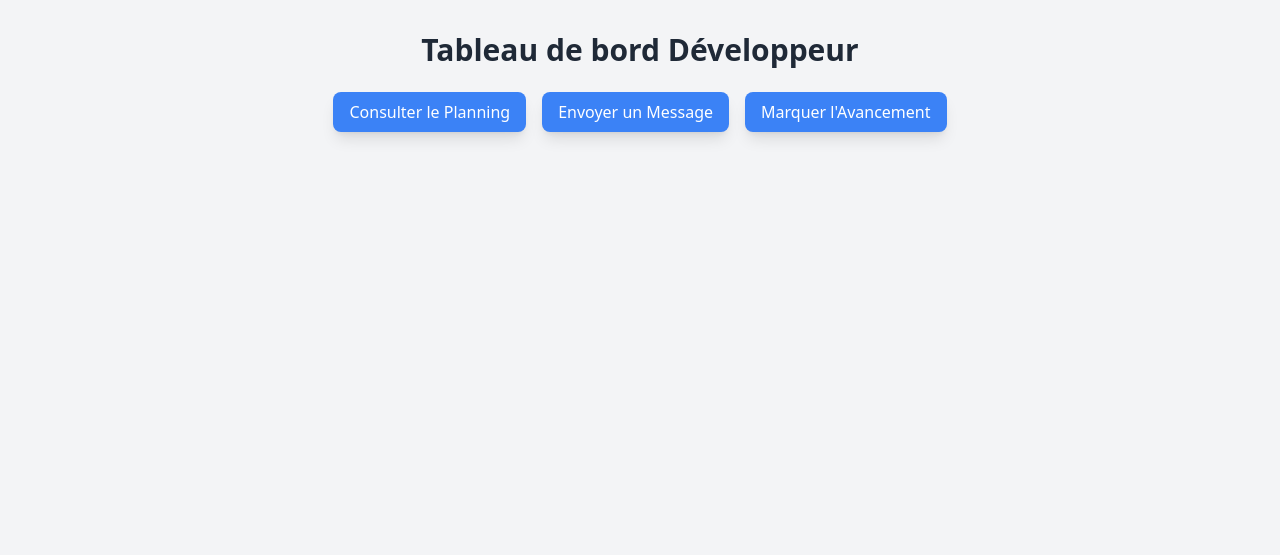
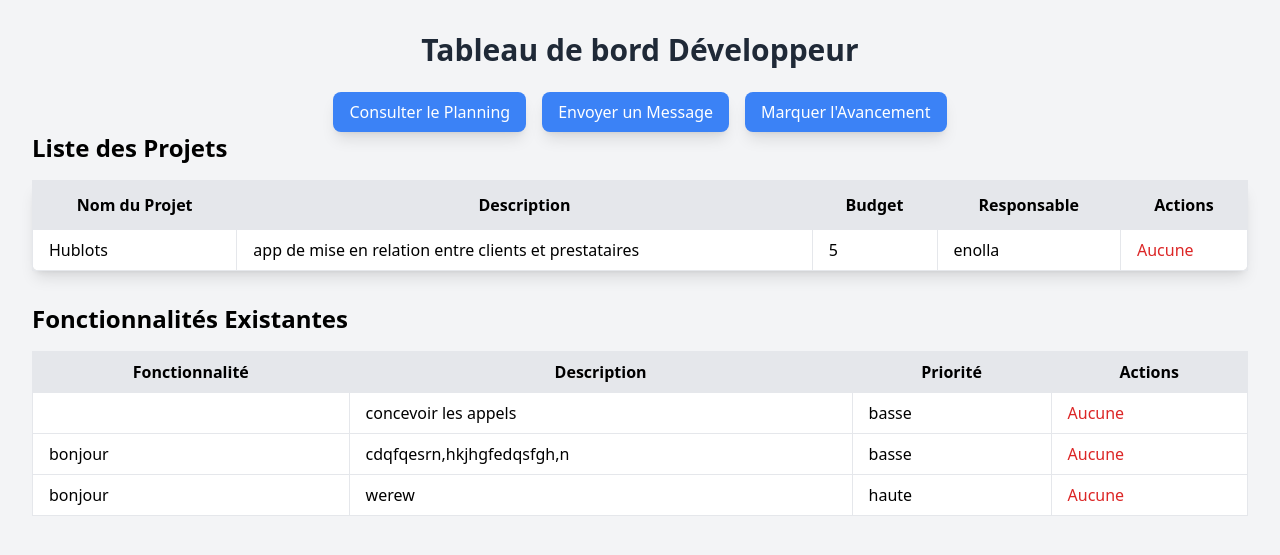
Before and after one commit to djklive/planit_project, a PHP site: page /developpeur_dashboard.php in a window 1280 px wide. Shown: the top 555 px of the page. Run offline with PHP 8.4, Linux system fonts and the light colour scheme; a user stored in the database is signed in; data comes from the database, SQL or seed files in the repository; some libraries are stand-ins or nearby versions.

Commit message:
feature add: interface developpeur, product_blacklog_fonctionnalite,product_owner_dashboard.php

```diff
--- a/admin/developpeur_dashboard.php
+++ b/admin/developpeur_dashboard.php
@@ -6,6 +6,15 @@ if ($_SESSION['role'] !== 'developpeur') {
     header('Location: login.php');
     exit();
 }
+
+// Récupérer les projets depuis la base de données
+$stmt_projets = $pdo->query("SELECT * FROM projets");
+$projets_Admin = $stmt_projets->fetchAll(PDO::FETCH_ASSOC);
+
+$stmt_fonctionnalite = $pdo->query("SELECT * FROM product_backlog");
+$fonctionnalites = $stmt_fonctionnalite->fetchAll(PDO::FETCH_ASSOC);
+
+
 ?>
 
 <!DOCTYPE html>
@@ -21,10 +30,73 @@ if ($_SESSION['role'] !== 'developpeur') {
         <h1 class="text-3xl font-bold mb-6 text-center text-gray-800">Tableau de bord Développeur</h1>
 
         <div class="flex justify-center space-x-4">
+            <!-- <a href="developpeur_dashboard.php" class="bg-blue-500 text-white px-4 py-2 rounded-lg shadow-lg hover:bg-blue-600 transition duration-200">Differentes listes</a> -->
+
             <a href="consulter_planning.php" class="bg-blue-500 text-white px-4 py-2 rounded-lg shadow-lg hover:bg-blue-600 transition duration-200">Consulter le Planning</a>
             <a href="messaging.php" class="bg-blue-500 text-white px-4 py-2 rounded-lg shadow-lg hover:bg-blue-600 transition duration-200">Envoyer un Message</a>
             <a href="marquer_avancement.php" class="bg-blue-500 text-white px-4 py-2 rounded-lg shadow-lg hover:bg-blue-600 transition duration-200">Marquer l'Avancement</a>
         </div>
+
+        <h2 class="text-2xl font-bold mb-4">Liste des Projets</h2>
+        <table class="min-w-full bg-white border rounded-lg shadow-lg mb-8">
+            <thead>
+                <tr class="bg-gray-200">
+                    <th class="py-3 px-4 border">Nom du Projet</th>
+                    <th class="py-3 px-4 border">Description</th>
+                    <th class="py-3 px-4 border">Budget</th>
+                    <th class="py-3 px-4 border">Responsable</th>
+                    <th class="py-3 px-4 border">Actions</th>
+                </tr>
+            </thead>
+
+            <tbody>
+                <?php foreach ($projets_Admin as $projet): ?>
+                    <tr class="hover:bg-gray-100">
+
+                        <td class="py-2 px-4 border"><?php echo htmlspecialchars($projet ['nom_projet']); ?></td>
+                        <td class="py-2 px-4 border"><?php echo htmlspecialchars($projet ['description']); ?></td>
+                        <td class="py-2 px-4 border"><?php echo htmlspecialchars($projet ['budget']); ?></td>
+                        <td class="py-2 px-4 border">
+                            <?php
+                            // Récupérer le nom du responsable
+                            $stmt_responsable = $pdo->prepare("SELECT nom FROM utilisateurs WHERE id = ?");
+                            $stmt_responsable->execute([$projet ['responsable_id']]);
+                            $responsable = $stmt_responsable->fetch(PDO::FETCH_ASSOC);
+                            echo htmlspecialchars($responsable['nom']);
+                            ?>
+                        </td>
+                        <td class="py-2 px-4 border">
+                            <p class='text-red-600'>Aucune</p>
+                        </td>
+                    </tr>
+                <?php endforeach; ?>
+            </tbody>
+        </table>
+        <!-- liste des fonctionnalites -->
+        <h2 class="text-2xl font-bold mb-4">Fonctionnalités Existantes</h2>
+        <table class="min-w-full bg-white border rounded">
+            <thead>
+                <tr class="bg-gray-200">
+                    <th class="py-2 px-4 border">Fonctionnalité</th>
+                    <th class="py-2 px-4 border">Description</th>
+                    <th class="py-2 px-4 border">Priorité</th>
+                    <th class="py-2 px-4 border">Actions</th>
+                </tr>
+            </thead>
+            <tbody>
+                <?php foreach ($fonctionnalites as $fonctionnalite): ?>
+                    <tr>
+                        <td class="py-2 px-4 border"><a href="product_backlog_fonctionnalite.php?id=<?php echo $fonctionnalite['id']; ?>"><?php echo htmlspecialchars($fonctionnalite['fonctionnalite']); ?></a></td>
+                        <td class="py-2 px-4 border"><?php echo htmlspecialchars($fonctionnalite['description']); ?></td>
+                        <td class="py-2 px-4 border"><?php echo htmlspecialchars($fonctionnalite['priorite']); ?></td>
+                        <td class="py-2 px-4 border">
+                            <p class='text-red-600'>Aucune</p>
+                        </td>
+                    </tr>
+                <?php endforeach; ?>
+            </tbody>
+        </table>
+
     </div>
 </body>
 </html>
--- a/admin/product_owner_dashboard.php
+++ b/admin/product_owner_dashboard.php
@@ -70,3 +70,6 @@ $projets_Admin = $stmt_projets->fetchAll(PDO::FETCH_ASSOC);
                 <?php endforeach; ?>
             </tbody>
         </table>
+
+    </div>
+</body>
--- a/admin/sprint_backlog.php
+++ b/admin/sprint_backlog.php
@@ -8,8 +8,8 @@ include '../includes/db.php'; // Chemin correct vers le fichier de base de donn
 //     exit();
 // }
 
-// Récupérer tous les sprints
-$stmt_sprints = $pdo->query("SELECT * FROM sprints");
+// Récupérer tous les taches
+$stmt_sprints = $pdo->query("SELECT * FROM taches");
 $sprints = $stmt_sprints->fetchAll(PDO::FETCH_ASSOC);
 
 // Récupérer tous les éléments du product backlog
@@ -59,7 +59,7 @@ if ($_SERVER['REQUEST_METHOD'] === 'POST') {
                 <select id="sprint_id" name="sprint_id" class="border rounded w-full p-2" required>
                     <option value="">Sélectionnez un sprint</option>
                     <?php foreach ($sprints as $sprint): ?>
-                        <option value="<?php echo $sprint['id']; ?>"><?php echo htmlspecialchars($sprint['nom_sprint']); ?></option>
+                        <option value="<?php echo $sprint['id']; ?>"><?php echo htmlspecialchars($sprint['nom_tache']); ?></option>
                     <?php endforeach; ?>
                 </select>
             </div>
```
Also changed, not shown: admin/product_backlog_fonctionnalite.php (+27 -4 lines).
